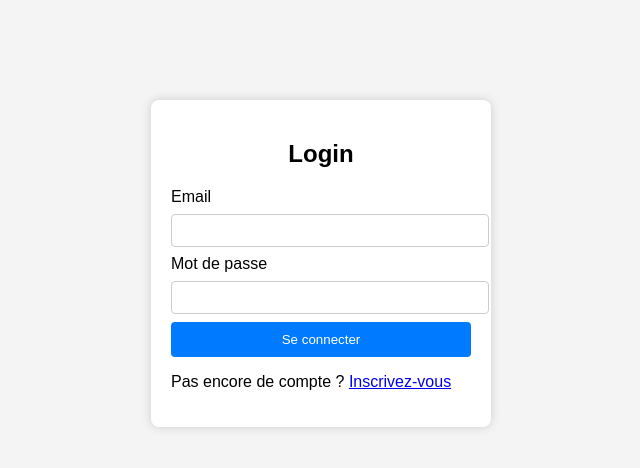
After one commit to chemess-dine-dahi/Annonces_immobiliers_PHP, a PHP site: page /login.php in a window 1280 px wide. The commit adds this page. Shown: the top 468 px of the page, without its empty margins (319-959 px from the left). Run offline with PHP 8.4, Linux system fonts and the light colour scheme.

Commit message:
ajouter le login et register

```diff
--- a/index.php
+++ b/index.php
@@ -12,7 +12,7 @@
     <nav>
         <div class="logo">Find My Dream Home</div>
         <ul>
-            <li><a href="#">Login</a></li>
+            <li><a href="login.php">Login</a></li>
             <li><a href="#">House</a></li>
             <li><a href="#">Appartement</a></li>
         </ul>
--- a/locations.php
+++ b/locations.php
@@ -1,4 +1,5 @@
 <?php
+session_start();
 // Tableau des maisons
 $maisons = [
     [
--- /dev/null
+++ b/login.php
@@ -0,0 +1,65 @@
+<?php
+session_start();
+$errors = [];
+
+if($_SERVER['REQUEST_METHOD']==='POST'){
+    $email = trim($_POST['email']);
+    $password =trim($_POST['password']);
+
+    if(empty($email)){
+    $errors[]= "L'email est obligatoire";
+    }
+
+    if(empty($password)){
+        $errors[]= "Le mot de passe est obligatoire";
+    }
+}
+
+?>
+
+
+<!DOCTYPE html>
+<html lang="fr">
+<head>
+    <meta charset="UTF-8">
+    <title>Connexion à Find My Dream Home</title>
+    <style>
+        body { font-family: Arial, sans-serif; background: #f4f4f4; }
+        .login-container {
+            width: 300px; margin: 100px auto; padding: 20px;
+            background: #fff; border-radius: 8px; box-shadow: 0 0 10px #ccc;
+        }
+        input[type="email"], input[type="password"] {
+            width: 100%; padding: 8px; margin: 8px 0; border: 1px solid #ccc; border-radius: 4px;
+        }
+        h2 {
+            display : flex;
+            justify-content: center;}
+        input[type="submit"] {
+            width: 100%; padding: 10px; background: #007bff; color: #fff; border: none; border-radius: 4px;
+            cursor: pointer;
+        }
+        .error { color: red; }
+    </style>
+</head>
+<body>
+<div class="login-container">
+    <h2>Login</h2>
+    <?php if (!empty($error)): ?>
+        <div class="error"><?= htmlspecialchars($error) ?></div>
+    <?php endif; ?>
+    <form method="post" action="">
+        <label for="email">Email</label>
+        <input type="email" id="email" name="email" required>
+
+        <label for="password">Mot de passe</label>
+        <input type="password" id="password" name="password" required>
+
+        <input type="submit" value="Se connecter">
+    </form>
+    <p>
+        Pas encore de compte ? <a href="register.php">Inscrivez-vous</a>
+    </p>
+</div>
+</body>
+</html>
```
Also changed, not shown: register.php (added, +60 -0 lines).
